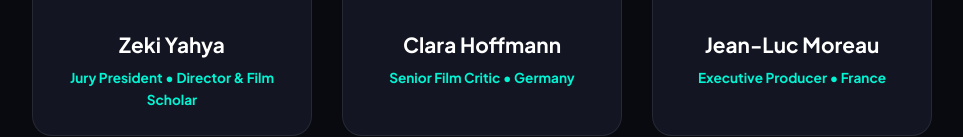
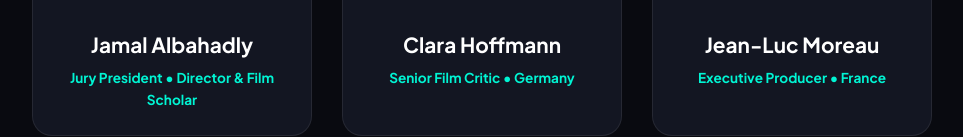
Before and after one commit to media-assets-hub/cinema-portfolio, a plain HTML site: page index.html in a window 1280 px wide. Shown: the part 3052-3189 px from the top of the page, without its empty margins (3-966 px from the left). Drawn offline with Linux system fonts and the light colour scheme.

Commit message:
Update jury member name from Zeki Yahya to Jamal Albahadly

```diff
--- a/index.html
+++ b/index.html
@@ -657,7 +657,7 @@
             <div class="jury-card">
                 <img src="https://images.unsplash.com/photo-1507003211169-0a1dd7228f2d?q=80&w=1000" class="jury-img" alt="Jury Member">
                 <div class="jury-body">
-                    <h3>Zeki Yahya</h3>
+                    <h3>Jamal Albahadly</h3>
                     <span>Jury President • Director & Film Scholar</span>
                 </div>
             </div>
```
